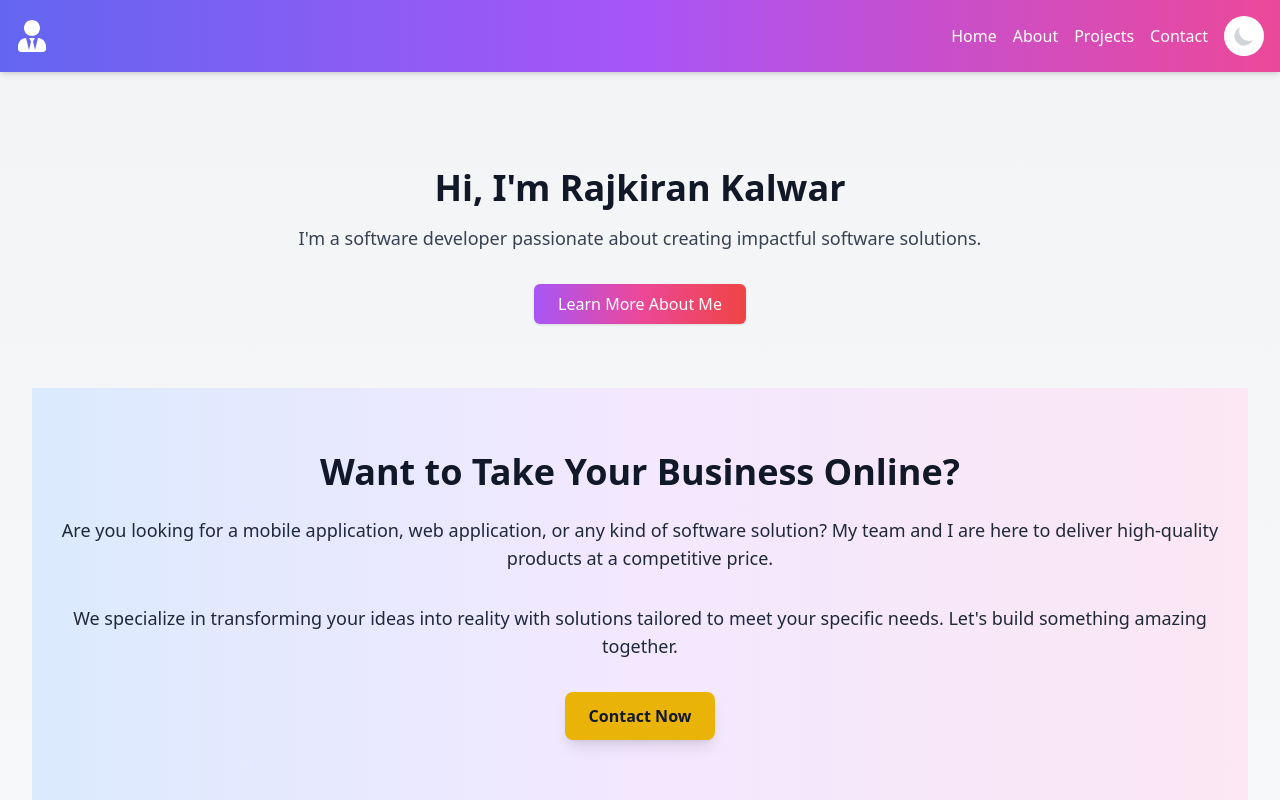
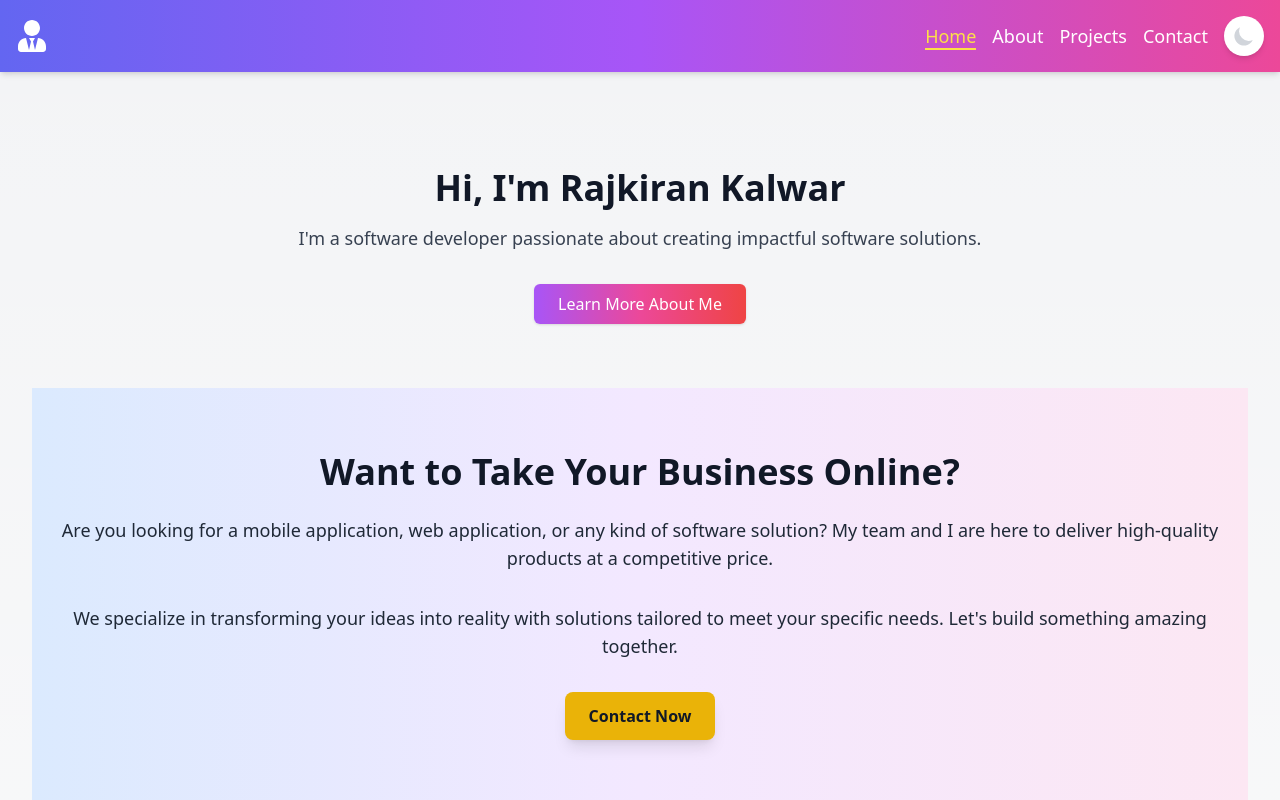
Before and after one commit to raj-bhai/my-portfolio, a Next.js app: page / in a window 1280 px wide. Shown: the top 800 px of the page. Built offline with nearby package versions, Linux system fonts and the light colour scheme.

Commit message:
header-modify

```diff
--- a/app/components/Header.js
+++ b/app/components/Header.js
@@ -2,17 +2,22 @@
 
 import { useState, useEffect } from 'react';
 import { SunIcon, MoonIcon } from '@heroicons/react/solid';
-import { FaUserTie } from 'react-icons/fa'; // Import a relevant icon
+import { FaUserTie } from 'react-icons/fa';
 import Link from 'next/link';
 
 export default function Header() {
-  // Initialize darkMode state based on localStorage or default to true
   const [darkMode, setDarkMode] = useState(() => {
     if (typeof window !== "undefined") {
       return localStorage.getItem('theme') === 'dark';
     }
-    return true
+    return true;
   });
+
+  const [activePath, setActivePath] = useState("");
+
+  useEffect(() => {
+    setActivePath(window.location.pathname);
+  }, []);
 
   useEffect(() => {
     if (darkMode) {
@@ -31,17 +36,42 @@ export default function Header() {
   return (
     <header className="bg-gradient-to-r from-indigo-500 via-purple-500 to-pink-500 dark:from-gray-800 dark:via-gray-700 dark:to-gray-600 p-4 text-white shadow-md">
       <nav className="container mx-auto flex justify-between items-center">
-        <div className="text-lg font-semibold flex items-center space-x-2">
-          <FaUserTie className="h-8 w-8" /> {/* Icon for coder or profile */}
+        {/* Icon and branding */}
+        <div className="flex items-center space-x-2">
+          <FaUserTie className="h-8 w-8 text-white dark:text-gray-300" />
         </div>
-        <div className="space-x-4 flex items-center">
-          <Link href="/" className="hover:underline">Home</Link>
-          <Link href="/about" className="hover:underline">About</Link>
-          <Link href="/projects" className="hover:underline">Projects</Link>
-          <Link href="/contact" className="hover:underline">Contact</Link>
+
+        {/* Navigation links */}
+        <div className="flex items-center space-x-4 text-sm sm:text-lg">
+          <Link href="/" className={`relative font-medium transition-all ${activePath === '/' ? 'text-yellow-300 dark:text-yellow-400' : 'text-white dark:text-gray-300'} hover:text-yellow-300 dark:hover:text-yellow-400`}>
+            Home
+            {activePath === '/' && (
+              <span className="absolute left-0 bottom-0 h-[2px] w-full bg-yellow-300 dark:bg-yellow-400 transform scale-x-100 transition-transform origin-left"></span>
+            )}
+          </Link>
+          <Link href="/about" className={`relative font-medium transition-all ${activePath === '/about' ? 'text-yellow-300 dark:text-yellow-400' : 'text-white dark:text-gray-300'} hover:text-yellow-300 dark:hover:text-yellow-400`}>
+            About
+            {activePath === '/about' && (
+              <span className="absolute left-0 bottom-0 h-[2px] w-full bg-yellow-300 dark:bg-yellow-400 transform scale-x-100 transition-transform origin-left"></span>
+            )}
+          </Link>
+          <Link href="/projects" className={`relative font-medium transition-all ${activePath === '/projects' ? 'text-yellow-300 dark:text-yellow-400' : 'text-white dark:text-gray-300'} hover:text-yellow-300 dark:hover:text-yellow-400`}>
+            Projects
+            {activePath === '/projects' && (
+              <span className="absolute left-0 bottom-0 h-[2px] w-full bg-yellow-300 dark:bg-yellow-400 transform scale-x-100 transition-transform origin-left"></span>
+            )}
+          </Link>
+          <Link href="/contact" className={`relative font-medium transition-all ${activePath === '/contact' ? 'text-yellow-300 dark:text-yellow-400' : 'text-white dark:text-gray-300'} hover:text-yellow-300 dark:hover:text-yellow-400`}>
+            Contact
+            {activePath === '/contact' && (
+              <span className="absolute left-0 bottom-0 h-[2px] w-full bg-yellow-300 dark:bg-yellow-400 transform scale-x-100 transition-transform origin-left"></span>
+            )}
+          </Link>
+
+          {/* Dark mode toggle button */}
           <button
             onClick={toggleDarkMode}
-            className="bg-white dark:bg-gray-800 p-2 rounded-full flex items-center justify-center"
+            className="ml-2 bg-white dark:bg-gray-800 p-2 rounded-full flex items-center justify-center shadow-md hover:shadow-lg transition-shadow"
             aria-label="Toggle Dark Mode"
           >
             {darkMode ? (
```
